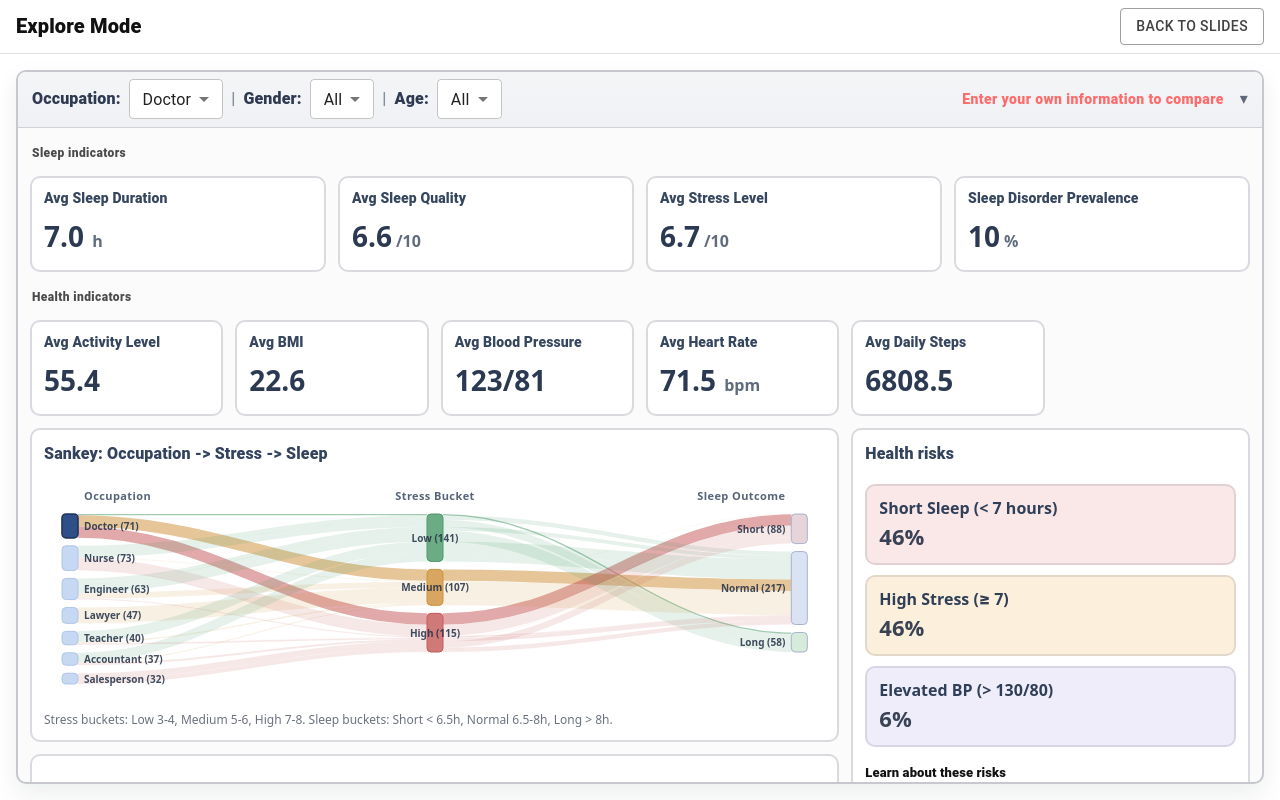
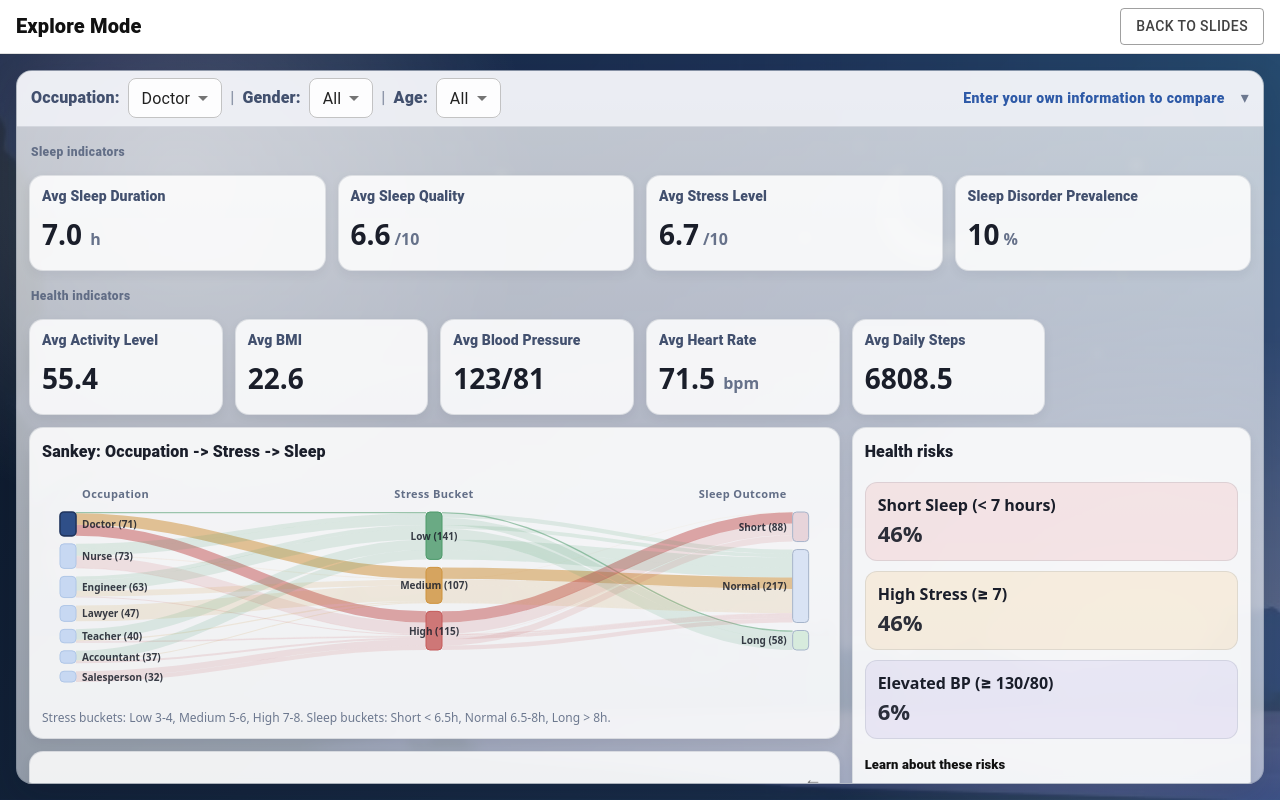
Before and after one commit to superbat3/Sleep-Pattern-Visualization, a React (Vite) app: page / in a window 1280 px wide. Both pictures are taken after a click on the button "SKIP TO DASHBOARD". Built offline with nearby package versions, Linux system fonts and the light colour scheme.

Commit message:
added better background

```diff
--- a/src/ComparisonInput.jsx
+++ b/src/ComparisonInput.jsx
@@ -19,6 +19,11 @@ const DEFAULT_VALUES = {
   disorder: "None",
 };
 
+const asset = (path) => `${import.meta.env.BASE_URL}${path.replace(/^\/+/, "")}`;
+
+const inputBackground =
+  `linear-gradient(135deg, rgba(13, 26, 45, 0.84), rgba(38, 68, 110, 0.78)), url('${asset("slide-bg/custom/slide-1.jpg")}')`;
+
 function isBlank(v) {
   return v === "" || v == null;
 }
@@ -31,7 +36,10 @@ function parseBP(value) {
 }
 
 export default function ComparisonInput({ initialValues, onBack, onSubmit }) {
-  const [values, setValues] = useState({ ...DEFAULT_VALUES, ...(initialValues ?? {}) });
+  const [values, setValues] = useState({
+    ...DEFAULT_VALUES,
+    ...(initialValues ?? {}),
+  });
   const [errors, setErrors] = useState({});
 
   const handleChange = (field) => (e) => {
@@ -51,25 +59,42 @@ export default function ComparisonInput({ initialValues, onBack, onSubmit }) {
 
     if (isBlank(values.sleepDuration)) {
       nextErrors.sleepDuration = "Required";
-    } else if (!Number.isFinite(sleepDuration) || sleepDuration <= 0 || sleepDuration > 24) {
+    } else if (
+      !Number.isFinite(sleepDuration) ||
+      sleepDuration <= 0 ||
+      sleepDuration > 24
+    ) {
       nextErrors.sleepDuration = "Enter a value between 0 and 24";
     }
 
     if (isBlank(values.sleepQuality)) {
       nextErrors.sleepQuality = "Required";
-    } else if (!Number.isFinite(sleepQuality) || sleepQuality < 0 || sleepQuality > 10) {
+    } else if (
+      !Number.isFinite(sleepQuality) ||
+      sleepQuality < 0 ||
+      sleepQuality > 10
+    ) {
       nextErrors.sleepQuality = "Enter a value from 0.0 to 10.0";
     }
 
-    if (!isBlank(values.stress) && (!Number.isFinite(stress) || stress < 0 || stress > 10)) {
+    if (
+      !isBlank(values.stress) &&
+      (!Number.isFinite(stress) || stress < 0 || stress > 10)
+    ) {
       nextErrors.stress = "Enter a value from 0 to 10";
     }
 
-    if (!isBlank(values.activity) && (!Number.isFinite(activity) || activity < 0 || activity > 100)) {
+    if (
+      !isBlank(values.activity) &&
+      (!Number.isFinite(activity) || activity < 0 || activity > 100)
+    ) {
       nextErrors.activity = "Enter a value from 0 to 100";
     }
 
-    if (!isBlank(values.bmi) && (!Number.isFinite(bmi) || bmi < 10 || bmi > 60)) {
+    if (
+      !isBlank(values.bmi) &&
+      (!Number.isFinite(bmi) || bmi < 10 || bmi > 60)
+    ) {
       nextErrors.bmi = "Enter a BMI from 10 to 60";
     }
 
@@ -83,15 +108,22 @@ export default function ComparisonInput({ initialValues, onBack, onSubmit }) {
         parsed.dia < 40 ||
         parsed.dia > 150
       ) {
-        nextErrors.bloodPressure = "Enter a realistic blood pressure, e.g. 125/80";
+        nextErrors.bloodPressure =
+          "Enter a realistic blood pressure, e.g. 125/80";
       }
     }
 
-    if (!isBlank(values.heartRate) && (!Number.isFinite(heartRate) || heartRate < 30 || heartRate > 220)) {
+    if (
+      !isBlank(values.heartRate) &&
+      (!Number.isFinite(heartRate) || heartRate < 30 || heartRate > 220)
+    ) {
       nextErrors.heartRate = "Enter a heart rate from 30 to 220";
     }
 
-    if (!isBlank(values.steps) && (!Number.isFinite(steps) || steps < 0 || steps > 50000)) {
+    if (
+      !isBlank(values.steps) &&
+      (!Number.isFinite(steps) || steps < 0 || steps > 50000)
+    ) {
       nextErrors.steps = "Enter daily steps from 0 to 50000";
     }
 
@@ -103,8 +135,10 @@ export default function ComparisonInput({ initialValues, onBack, onSubmit }) {
     if (!validate()) return;
 
     onSubmit({
-      sleepDuration: values.sleepDuration === "" ? null : Number(values.sleepDuration),
-      sleepQuality: values.sleepQuality === "" ? null : Number(values.sleepQuality),
+      sleepDuration:
+        values.sleepDuration === "" ? null : Number(values.sleepDuration),
+      sleepQuality:
+        values.sleepQuality === "" ? null : Number(values.sleepQuality),
       stress: values.stress === "" ? null : Number(values.stress),
       activity: values.activity === "" ? null : Number(values.activity),
       bmi: values.bmi === "" ? null : Number(values.bmi),
@@ -116,26 +150,54 @@ export default function ComparisonInput({ initialValues, onBack, onSubmit }) {
   };
 
   return (
-    <Box sx={{ p: 3, height: "100%", overflow: "auto" }}>
+    <Box
+      sx={{
+        position: "relative",
+        p: 3,
+        height: "100%",
+        overflow: "auto",
+        background: inputBackground,
+        backgroundSize: "cover",
+        backgroundPosition: "center",
+      }}
+    >
       <Box
         sx={{
+          position: "absolute",
+          inset: 0,
+          pointerEvents: "none",
+          background:
+            "radial-gradient(circle at 14% 16%, rgba(255,255,255,0.24), transparent 28%), radial-gradient(circle at 88% 78%, rgba(255,255,255,0.18), transparent 26%)",
+        }}
+      />
+
+      <Box
+        sx={{
+          position: "relative",
+          zIndex: 1,
           maxWidth: 900,
           mx: "auto",
-          background: "#fbfbfc",
-          border: "2px solid rgba(40, 50, 70, 0.18)",
-          borderRadius: 3,
-          boxShadow: "0 10px 24px rgba(25, 35, 55, 0.08)",
+          background:
+            "linear-gradient(180deg, rgba(255, 255, 255, 0.74), rgba(246, 249, 255, 0.56))",
+          border: "1px solid rgba(34, 49, 74, 0.14)",
+          borderRadius: 4,
+          boxShadow: "0 12px 34px rgba(10, 20, 40, 0.16)",
+          backdropFilter: "blur(4px)",
+          WebkitBackdropFilter: "blur(4px)",
           p: 3,
-          color: "#2b3a52",
+          color: "#1A1E2A",
         }}
       >
-        <Typography variant="h4" sx={{ fontWeight: 900, mb: 1, color: "#2b3a52" }}>
+        <Typography
+          variant="h4"
+          sx={{ fontWeight: 900, mb: 1, color: "#142B4F" }}
+        >
           Enter Your Own Information
         </Typography>
 
-        <Typography sx={{ mb: 3, color: "rgba(43, 58, 82, 0.78)" }}>
-          Fill out your information to compare your stats against the dashboard occupations.
-          Sleep duration and sleep quality are required.
+        <Typography sx={{ mb: 3, color: "#334D73" }}>
+          Fill out your information to compare your stats against the dashboard
+          occupations. Sleep duration and sleep quality are required.
         </Typography>
 
         <Stack spacing={2}>
@@ -223,7 +285,7 @@ export default function ComparisonInput({ initialValues, onBack, onSubmit }) {
               error={!!errors.steps}
               helperText={errors.steps}
               inputProps={{ step: "1", min: 0, max: 50000 }}
-              placeholder = "2,000 steps≈1 mile"
+              placeholder="2,000 steps≈1 mile"
             />
 
             <TextField
@@ -241,10 +303,20 @@ export default function ComparisonInput({ initialValues, onBack, onSubmit }) {
           </Box>
 
           <Box sx={{ display: "flex", gap: 1.5, justifyContent: "flex-end", pt: 1 }}>
-            <Button variant="outlined" onClick={onBack}>
+            <Button
+              variant="outlined"
+              onClick={onBack}
+              sx={{ color: "#2E5AA7", borderColor: "rgba(46, 90, 167, 0.5)" }}
+            >
               Back to Dashboard
             </Button>
-            <Button variant="contained" onClick={handleSubmit}>
+            <Button
+              variant="contained"
+              onClick={handleSubmit}
+              sx={{
+                background: "linear-gradient(90deg, #2E5AA7, #6A8BFF)",
+              }}
+            >
               Enter Comparison Mode
             </Button>
           </Box>
--- a/src/ComparisonView.jsx
+++ b/src/ComparisonView.jsx
@@ -6,7 +6,16 @@ import MenuItem from "@mui/material/MenuItem";
 import Stack from "@mui/material/Stack";
 import TextField from "@mui/material/TextField";
 import Typography from "@mui/material/Typography";
-import { Legend, PolarAngleAxis, PolarGrid, PolarRadiusAxis, Radar, RadarChart, ResponsiveContainer, Tooltip, } from "recharts";
+import {
+  Legend,
+  PolarAngleAxis,
+  PolarGrid,
+  PolarRadiusAxis,
+  Radar,
+  RadarChart,
+  ResponsiveContainer,
+  Tooltip,
+} from "recharts";
 
 const ALLOWED_OCCUPATIONS = [
   "Engineer",
@@ -17,13 +26,18 @@ const ALLOWED_OCCUPATIONS = [
   "Doctor",
 ];
 
+const asset = (path) => `${import.meta.env.BASE_URL}${path.replace(/^\/+/, "")}`;
+
+const comparisonBackground =
+  `linear-gradient(140deg, rgba(15, 37, 58, 0.8), rgba(35, 87, 98, 0.75)), url('${asset("slide-bg/custom/slide-2.jpg")}')`;
+
 function StatRow({ label, userValue, occupationValue, better = null }) {
   const background =
     better === "user"
       ? "rgba(120, 200, 140, 0.18)"
       : better === "occupation"
         ? "rgba(245, 204, 140, 0.25)"
-      : "#ffffff";
+        : "rgba(255,255,255,0.84)";
 
   return (
     <Box
@@ -38,9 +52,9 @@ function StatRow({ label, userValue, occupationValue, better = null }) {
         border: "1px solid rgba(40, 50, 70, 0.12)",
       }}
     >
-      <Typography sx={{ fontWeight: 700, color: "#2b3a52" }}>{label}</Typography>
-      <Typography sx={{ textAlign: "center", color: "#2b3a52" }}>{userValue}</Typography>
-      <Typography sx={{ textAlign: "center", color: "#2b3a52" }}>{occupationValue}</Typography>
+      <Typography sx={{ fontWeight: 700, color: "#134851" }}>{label}</Typography>
+      <Typography sx={{ textAlign: "center", color: "#134851" }}>{userValue}</Typography>
+      <Typography sx={{ textAlign: "center", color: "#134851" }}>{occupationValue}</Typography>
     </Box>
   );
 }
@@ -55,6 +69,48 @@ function parseBP(bpString) {
 function formatValue(value, suffix = "") {
   if (value == null || value === "") return "—";
   return `${value}${suffix}`;
+}
+
+function ComparisonRadar({ userInput, stats }) {
+  const normalize = (value, max) => Number((Number(value) / max).toFixed(2));
+
+  const data = [
+    { metric: "Sleep", you: normalize(userInput.sleepDuration, 10), occ: normalize(stats.avgSleep, 10) },
+    { metric: "Quality", you: normalize(userInput.sleepQuality, 10), occ: normalize(stats.avgQuality, 10) },
+    { metric: "Stress", you: normalize(userInput.stress, 10), occ: normalize(stats.avgStress, 10) },
+    { metric: "Activity", you: normalize(userInput.activity, 100), occ: normalize(stats.avgActivity, 100) },
+    { metric: "BMI", you: normalize(userInput.bmi, 40), occ: normalize(stats.avgBMI, 40) },
+    { metric: "Heart Rate", you: normalize(userInput.heartRate, 120), occ: normalize(stats.avgHeartRate, 120) },
+    { metric: "Steps", you: normalize(userInput.steps, 15000), occ: normalize(stats.avgSteps, 15000) },
+  ];
+
+  return (
+    <Box sx={{ width: "100%", height: 380, mb: 4 }}>
+      <ResponsiveContainer width="100%" height="100%">
+        <RadarChart data={data}>
+          <PolarGrid />
+          <PolarAngleAxis dataKey="metric" />
+          <PolarRadiusAxis angle={30} domain={[0, 1]} />
+          <Tooltip />
+          <Legend />
+          <Radar
+            name="You"
+            dataKey="you"
+            stroke="#1E6C75"
+            fill="#1E6C75"
+            fillOpacity={0.45}
+          />
+          <Radar
+            name="Occupation Avg"
+            dataKey="occ"
+            stroke="#d13c3c"
+            fill="#d13c3c"
+            fillOpacity={0.35}
+          />
+        </RadarChart>
+      </ResponsiveContainer>
+    </Box>
+  );
 }
 
 export default function ComparisonView({
@@ -124,61 +180,43 @@ export default function ComparisonView({
     return userScore <= occScore ? "user" : "occupation";
   };
 
-function ComparisonRadar({ userInput, stats }) {
-  const normalize = (value, max) =>
-    Number((Number(value) / max).toFixed(2));
-
-  const data = [
-    { metric: "Sleep", you: normalize(userInput.sleepDuration, 10), occ: normalize(stats.avgSleep, 10) },
-    { metric: "Quality", you: normalize(userInput.sleepQuality, 10), occ: normalize(stats.avgQuality, 10) },
-    { metric: "Stress", you: normalize(userInput.stress, 10), occ: normalize(stats.avgStress, 10) },
-    { metric: "Activity", you: normalize(userInput.activity, 100), occ: normalize(stats.avgActivity, 100) },
-    { metric: "BMI", you: normalize(userInput.bmi, 40), occ: normalize(stats.avgBMI, 40) },
-    { metric: "Heart Rate", you: normalize(userInput.heartRate, 120), occ: normalize(stats.avgHeartRate, 120) },
-    { metric: "Steps", you: normalize(userInput.steps, 15000), occ: normalize(stats.avgSteps, 15000) },
-  ];
-
   return (
-    <Box sx={{ width: "100%", height: 380, mb: 4 }}>
-      <ResponsiveContainer width="100%" height="100%">
-        <RadarChart data={data}>
-          <PolarGrid />
-          <PolarAngleAxis dataKey="metric" />
-          <PolarRadiusAxis angle={30} domain={[0, 1]} />
-          <Tooltip />
-          <Legend />
-          <Radar
-            name="You"
-            dataKey="you"
-            stroke="#4A6CF7"
-            fill="#4A6CF7"
-            fillOpacity={0.45}
-          />
-          <Radar
-            name="Occupation Avg"
-            dataKey="occ"
-            stroke="#f11313"
-            fill="#f11313"
-            fillOpacity={0.35}
-          />
-        </RadarChart>
-      </ResponsiveContainer>
-    </Box>
-  );
-}
-
-  return (
-    <Box sx={{ p: 3, height: "100%", overflow: "auto" }}>
     <Box
       sx={{
+        position: "relative",
+        p: 3,
+        height: "100%",
+        overflow: "auto",
+        background: comparisonBackground,
+        backgroundSize: "cover",
+        backgroundPosition: "center",
+      }}
+    >
+      <Box
+        sx={{
+          position: "absolute",
+          inset: 0,
+          pointerEvents: "none",
+          background:
+            "radial-gradient(circle at 14% 16%, rgba(255,255,255,0.20), transparent 28%), radial-gradient(circle at 88% 78%, rgba(255,255,255,0.14), transparent 26%)",
+        }}
+      />
+
+      <Box
+        sx={{
+          position: "relative",
+          zIndex: 1,
           maxWidth: 1050,
           mx: "auto",
-          background: "#fbfbfc",
-          border: "2px solid rgba(40, 50, 70, 0.18)",
-          borderRadius: 3,
-          boxShadow: "0 10px 24px rgba(25, 35, 55, 0.08)",
+          background:
+            "linear-gradient(180deg, rgba(255, 255, 255, 0.78), rgba(245, 253, 253, 0.62))",
+          border: "1px solid rgba(33, 99, 107, 0.2)",
+          borderRadius: 4,
+          boxShadow: "0 12px 34px rgba(10, 20, 40, 0.16)",
+          backdropFilter: "blur(4px)",
+          WebkitBackdropFilter: "blur(4px)",
           p: 3,
-          color: "#2b3a52",
+          color: "#134851",
         }}
       >
         <Stack
@@ -189,19 +227,27 @@ function ComparisonRadar({ userInput, stats }) {
           sx={{ mb: 3 }}
         >
           <Box>
-            <Typography variant="h4" sx={{ fontWeight: 900, color: "#2b3a52" }}>
+            <Typography variant="h4" sx={{ fontWeight: 900, color: "#134851" }}>
               Comparison Mode
             </Typography>
-            <Typography sx={{ color: "rgba(43, 58, 82, 0.78)", mt: 0.5 }}>
+            <Typography sx={{ color: "#2B5E67", mt: 0.5 }}>
               Compare your input against an occupation average from the dashboard.
             </Typography>
           </Box>
 
           <Stack direction="row" spacing={1.5}>
-            <Button variant="outlined" onClick={onEditInput}>
+            <Button
+              variant="outlined"
+              onClick={onEditInput}
+              sx={{ color: "#1E6C75", borderColor: "rgba(30, 108, 117, 0.45)" }}
+            >
               Re-input Data
             </Button>
-            <Button variant="outlined" onClick={onBackDashboard}>
+            <Button
+              variant="outlined"
+              onClick={onBackDashboard}
+              sx={{ color: "#1E6C75", borderColor: "rgba(30, 108, 117, 0.45)" }}
+            >
               Back to Dashboard
             </Button>
           </Stack>
@@ -232,16 +278,16 @@ function ComparisonRadar({ userInput, stats }) {
             px: 1.25,
           }}
         >
-          <Typography sx={{ fontWeight: 800, opacity: 0.75, color: "#33435d" }}>
+          <Typography sx={{ fontWeight: 800, opacity: 0.75, color: "#2B5E67" }}>
             Metric
           </Typography>
           <Typography
-            sx={{ textAlign: "center", fontWeight: 800, opacity: 0.75, color: "#4A6CF7" }}
+            sx={{ textAlign: "center", fontWeight: 800, opacity: 0.75, color: "#1E6C75" }}
           >
             You
           </Typography>
           <Typography
-            sx={{ textAlign: "center", fontWeight: 800, opacity: 0.75, color: "#f11313" }}
+            sx={{ textAlign: "center", fontWeight: 800, opacity: 0.75, color: "#d13c3c" }}
           >
             {occupation}
           </Typography>
@@ -320,7 +366,11 @@ function ComparisonRadar({ userInput, stats }) {
           <StatRow
             label="Sleep Disorder"
             userValue={formatValue(userInput?.disorder)}
-            occupationValue={occupationDisorderPct === "—" ? "—" : `${occupationDisorderPct}% prevalence`}
+            occupationValue={
+              occupationDisorderPct === "—"
+                ? "—"
+                : `${occupationDisorderPct}% prevalence`
+            }
           />
         </Stack>
       </Box>
--- a/src/SleepProfile.css
+++ b/src/SleepProfile.css
@@ -1,9 +1,15 @@
 .sp-card {
   height: 100%;
-  background: #fbfbfc;
-  border: 2px solid rgba(40, 50, 70, 0.25);
-  border-radius: 10px;
-  box-shadow: 0 10px 24px rgba(25, 35, 55, 0.08);
+  background: linear-gradient(
+    180deg,
+    rgba(255, 255, 255, 0.74),
+    rgba(246, 249, 255, 0.56)
+  );
+  border: 1px solid rgba(34, 49, 74, 0.14);
+  border-radius: 16px;
+  box-shadow: 0 12px 34px rgba(10, 20, 40, 0.16);
+  backdrop-filter: blur(4px);
+  -webkit-backdrop-filter: blur(4px);
   overflow: hidden;
   display: flex;
   flex-direction: column;
@@ -12,8 +18,8 @@
 .sp-header {
   min-height: 56px;
   padding: 10px 14px;
-  background: linear-gradient(#f4f5f7, #f0f1f4);
-  border-bottom: 1px solid rgba(40, 50, 70, 0.18);
+  background: rgba(244, 246, 251, 0.82);
+  border-bottom: 1px solid rgba(34, 49, 74, 0.12);
   display: flex;
   align-items: center;
   justify-content: space-between;
@@ -36,30 +42,31 @@
 
 .sp-h-label {
   font-weight: 800 !important;
-  color: #2d3a52;
+  color: #42506e;
 }
 
 .sp-divider {
-  color: rgba(45, 58, 82, 0.55);
+  color: rgba(66, 80, 110, 0.55);
   font-weight: 800 !important;
 }
 
 .sp-select .MuiInputBase-root {
-  background: white;
+  background: rgba(255, 255, 255, 0.92);
+  border-radius: 8px;
 }
 
 .sp-caret {
   font-weight: 900 !important;
-  color: rgba(45, 58, 82, 0.75);
+  color: rgba(66, 80, 110, 0.75);
 }
 
-/* tiles */
 .sp-tile {
-  background: #fff;
-  border: 2px solid rgba(40, 50, 70, 0.18);
-  border-radius: 10px;
+  background: rgba(255, 255, 255, 0.86);
+  border: 1px solid rgba(34, 49, 74, 0.12);
+  border-radius: 14px;
   padding: 10px 12px;
   height: 96px;
+  box-shadow: 0 4px 12px rgba(10, 20, 40, 0.06);
 }
 
 .sp-tile-top {
@@ -68,19 +75,9 @@
   gap: 8px;
 }
 
-.sp-icon {
-  width: 28px;
-  height: 28px;
-  border-radius: 10px;
-  background: rgba(120, 140, 170, 0.12);
-  display: grid;
-  place-items: center;
-  font-size: 16px;
-}
-
 .sp-label {
   font-weight: 900 !important;
-  color: #36465f;
+  color: #42506e;
   font-size: 14px !important;
 }
 
@@ -88,13 +85,13 @@
   margin-top: 6px;
   font-weight: 950;
   font-size: 28px;
-  color: #2b3a52;
+  color: #1a1e2a;
 }
 
 .sp-sub {
   font-weight: 900;
   font-size: 16px;
-  color: rgba(43, 58, 82, 0.75);
+  color: rgba(66, 80, 110, 0.8);
   margin-left: 4px;
 }
 
@@ -103,24 +100,21 @@
   color: #b34c4c;
 }
 
-.sp-warn .sp-icon {
-  background: rgba(210, 90, 90, 0.14);
-}
-
 .sp-panel {
-  background: #fff;
-  border: 2px solid rgba(40, 50, 70, 0.18);
-  border-radius: 10px;
+  background: rgba(255, 255, 255, 0.86);
+  border: 1px solid rgba(34, 49, 74, 0.12);
+  border-radius: 14px;
   padding: 12px;
   height: 100%;
   display: flex;
   flex-direction: column;
   min-height: 0;
+  box-shadow: 0 4px 12px rgba(10, 20, 40, 0.06);
 }
 
 .sp-panel-title {
   font-weight: 950 !important;
-  color: #33435d;
+  color: #1a1e2a;
   margin-bottom: 10px !important;
 }
 
@@ -128,49 +122,54 @@
   flex: 1 1 auto;
   min-height: 140px;
   border-radius: 10px;
-  border: 2px dashed rgba(40, 50, 70, 0.22);
-  color: rgba(40, 50, 70, 0.55);
+  border: 2px dashed rgba(66, 80, 110, 0.22);
+  color: rgba(66, 80, 110, 0.65);
   display: grid;
   place-items: center;
   font-weight: 800;
 }
 
-/* risks */
 .sp-risk-col {
   display: grid;
   gap: 10px;
 }
 
 .sp-risk {
-  border-radius: 10px;
-  border: 2px solid rgba(40, 50, 70, 0.12);
+  border-radius: 12px;
+  border: 1px solid rgba(34, 49, 74, 0.1);
   display: flex;
   align-items: center;
   overflow: hidden;
   padding: 10px 12px;
 }
 
-
 .sp-risk-title {
   font-weight: 950;
-  color: #2f3f58;
+  color: #1a1e2a;
   white-space: nowrap;
 }
 
 .sp-risk-pct {
   font-weight: 950;
   font-size: 22px;
-  color: rgba(35, 48, 68, 0.9);
+  color: rgba(26, 30, 42, 0.92);
 }
 
-/* tones */
-.sp-risk-pink { background: rgba(236, 160, 160, 0.25); }
-.sp-risk-amber { background: rgba(245, 204, 140, 0.30); }
-.sp-risk-lav { background: rgba(183, 171, 230, 0.22); }
+.sp-risk-pink {
+  background: rgba(236, 160, 160, 0.22);
+}
+
+.sp-risk-amber {
+  background: rgba(245, 204, 140, 0.24);
+}
+
+.sp-risk-lav {
+  background: rgba(183, 171, 230, 0.2);
+}
 
 .sp-footnote {
   margin-top: 12px;
-  color: rgba(30, 40, 60, 0.65);
+  color: rgba(66, 80, 110, 0.72);
   font-size: 13px;
 }
 
@@ -187,21 +186,21 @@
 .sp-sankey-col-label {
   font-size: 11px;
   font-weight: 900;
-  fill: rgba(40, 56, 82, 0.78);
+  fill: rgba(66, 80, 110, 0.82);
   letter-spacing: 0.4px;
 }
 
 .sp-sankey-row-label {
   font-size: 10px;
   font-weight: 800;
-  fill: rgba(34, 48, 70, 0.86);
+  fill: rgba(26, 30, 42, 0.86);
 }
 
 .sp-sankey-empty {
   height: 220px;
   border-radius: 10px;
-  border: 2px dashed rgba(40, 50, 70, 0.22);
-  color: rgba(40, 50, 70, 0.55);
+  border: 2px dashed rgba(66, 80, 110, 0.22);
+  color: rgba(66, 80, 110, 0.65);
   display: grid;
   place-items: center;
   font-weight: 800;
@@ -229,7 +228,7 @@
 
 .sp-sankey-note {
   margin-top: 8px;
-  color: rgba(30, 40, 60, 0.66);
+  color: rgba(66, 80, 110, 0.75);
   font-size: 12px;
   line-height: 1.35;
 }
--- a/src/SleepProfile.jsx
+++ b/src/SleepProfile.jsx
@@ -24,6 +24,10 @@ const ALLOWED_OCCUPATIONS = [
   "Nurse",
 ];
 
+const asset = (path) => `${import.meta.env.BASE_URL}${path.replace(/^\/+/, "")}`;
+
+const sleepDashboardBackground =
+  `linear-gradient(135deg, rgba(13, 26, 45, 0.84), rgba(38, 68, 110, 0.78)), url('${asset("slide-bg/custom/slide-2.jpg")}')`;
 function Tile({ label, value, sub, tone = "normal" }) {
   return (
     <Box className={`sp-tile sp-${tone}`}>
@@ -67,6 +71,7 @@ function RowLabel({ title }) {
           fontSize: 12,
           opacity: 0.75,
           letterSpacing: 0.4,
+          color: "#42506E",
         }}
       >
         {title}
@@ -120,8 +125,7 @@ export default function SleepProfile({ data, onEnterCompare }) {
   }, [scopedData, gender, age]);
 
   const filtered = useMemo(
-    () =>
-      demographicFiltered.filter((d) => d.occupation === selectedOccupation),
+    () => demographicFiltered.filter((d) => d.occupation === selectedOccupation),
     [demographicFiltered, selectedOccupation],
   );
 
@@ -168,8 +172,7 @@ export default function SleepProfile({ data, onEnterCompare }) {
 
   const disorderPct = filtered.length
     ? (
-        (filtered.filter((d) => d.disorder !== "None").length /
-          filtered.length) *
+        (filtered.filter((d) => d.disorder !== "None").length / filtered.length) *
         100
       ).toFixed(0)
     : "—";
@@ -234,7 +237,28 @@ export default function SleepProfile({ data, onEnterCompare }) {
   if (!data) return <div>Loading...</div>;
 
   return (
-    <Box sx={{ height: "100%", p: 2 }}>
+    <Box
+      sx={{
+        position: "relative",
+        height: "100%",
+        p: 2,
+        overflow: "hidden",
+        background: sleepDashboardBackground,
+        backgroundSize: "cover",
+        backgroundPosition: "center",
+      }}
+    >
+      <Box
+        sx={{
+          position: "absolute",
+          inset: 0,
+          pointerEvents: "none",
+          background:
+            "radial-gradient(circle at 14% 16%, rgba(255,255,255,0.24), transparent 28%), radial-gradient(circle at 88% 78%, rgba(255,255,255,0.18), transparent 26%)",
+        }}
+      />
+
+      <Box sx={{ position: "relative", zIndex: 1, height: "100%" }}>
         <Box className="sp-card">
           <Box className="sp-header">
             <Box className="sp-controls">
@@ -293,7 +317,7 @@ export default function SleepProfile({ data, onEnterCompare }) {
                 variant="text"
                 onClick={onEnterCompare}
                 sx={{
-                color: "#ff6b6b",
+                  color: "#2E5AA7",
                   fontWeight: 800,
                   textTransform: "none",
                   whiteSpace: "nowrap",
@@ -437,12 +461,13 @@ export default function SleepProfile({ data, onEnterCompare }) {
                     <Box className="sp-risk sp-risk-lav">
                       <div>
                         <div className="sp-risk-title">
-                        Elevated BP (&gt; 130/80)
+                          Elevated BP (≥ 130/80)
                         </div>
                         <div className="sp-risk-pct">{highBPPct}%</div>
                       </div>
                     </Box>
                   </Box>
+
                   <Box className="sp-risk-links" sx={{ mt: 2 }}>
                     <Typography sx={{ fontWeight: 800, mb: 0.75, fontSize: 13 }}>
                       Learn about these risks
@@ -465,7 +490,7 @@ export default function SleepProfile({ data, onEnterCompare }) {
                           target="_blank"
                           rel="noopener noreferrer"
                         >
-                        Effects of chronic stress
+                          Dealing with stress and mental health
                         </a>
                       </li>
 
@@ -486,5 +511,6 @@ export default function SleepProfile({ data, onEnterCompare }) {
           </Box>
         </Box>
       </Box>
+    </Box>
   );
 }
```
Lines whose indentation alone changed are shown as unchanged.
